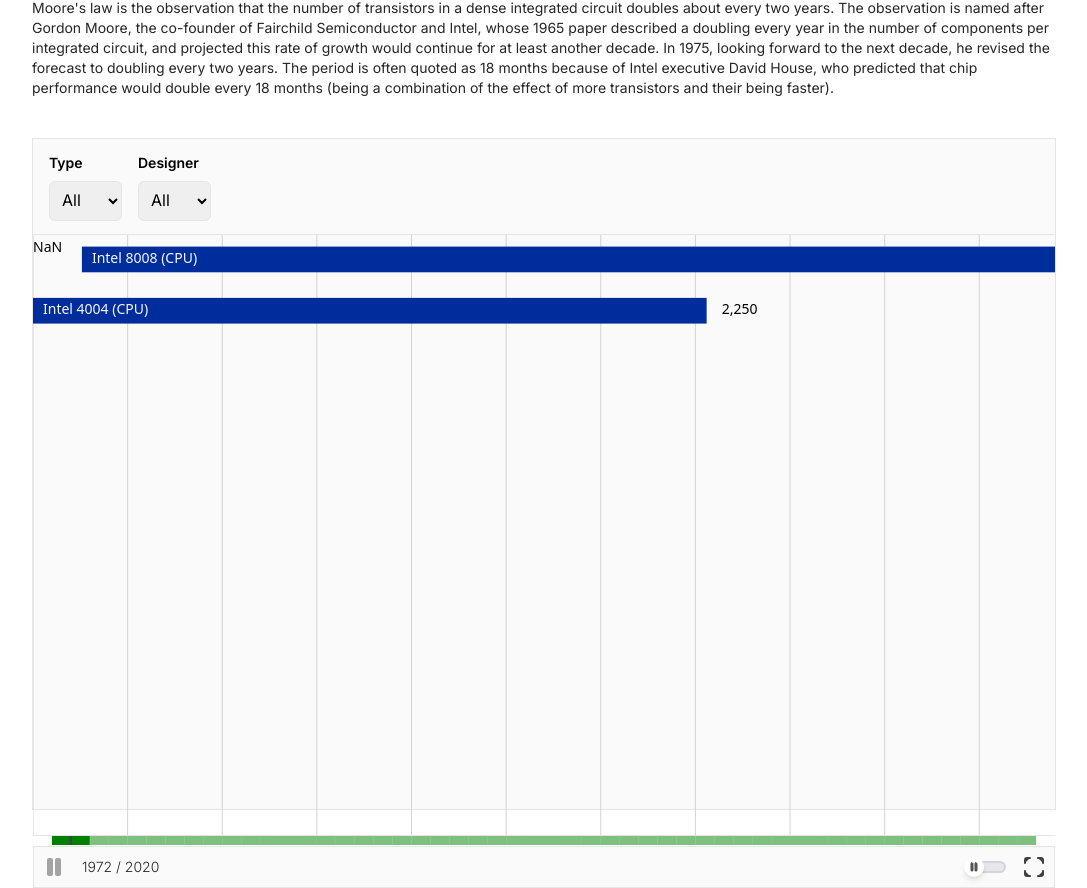
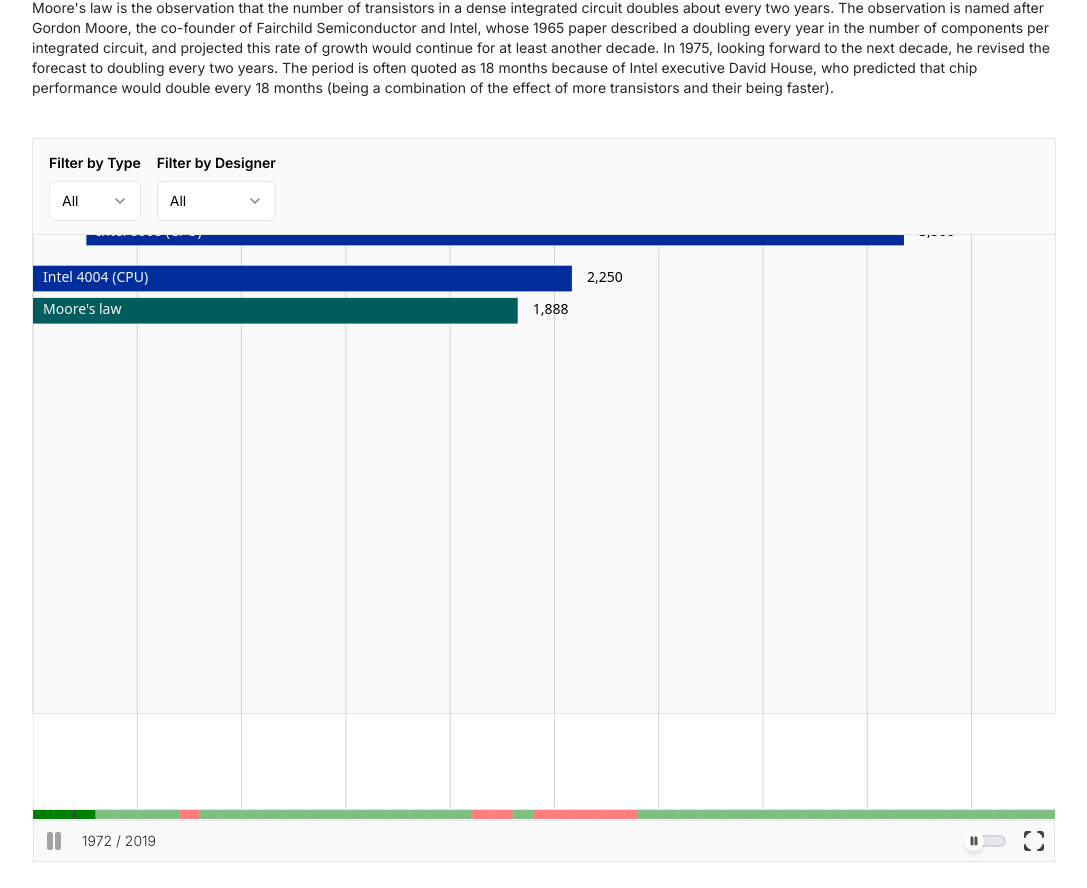
Before and after one commit to yp717/time-variant-distribution-explorer, a Next.js app: page / in a window 1280 px wide. Shown: the part 154-1042 px from the top of the page, without its empty margins (96-1183 px from the left). After the commit the page ends 1016 px from the top, so only its background shows below. Built offline with nearby package versions, Linux system fonts and the light colour scheme.

Commit message:
fix(date-ranges): align date ranges with the data - 2019

```diff
--- a/package.json
+++ b/package.json
@@ -9,6 +9,7 @@
     "lint": "next lint"
   },
   "dependencies": {
+    "@radix-ui/react-select": "^2.0.0",
     "@radix-ui/react-tooltip": "^1.0.7",
     "clsx": "^2.1.1",
     "d3": "^7.9.0",
--- /dev/null
+++ b/src/components/select/index.tsx
@@ -0,0 +1,119 @@
+import * as React from "react";
+import * as SelectPrimitive from "@radix-ui/react-select";
+
+import { Check, ChevronDown } from "lucide-react";
+import cn from "@/utils/cn";
+
+const Select = SelectPrimitive.Root;
+
+const SelectGroup = SelectPrimitive.Group;
+
+const SelectValue = SelectPrimitive.Value;
+
+const SelectTrigger = React.forwardRef<
+  React.ElementRef<typeof SelectPrimitive.Trigger>,
+  React.ComponentPropsWithoutRef<typeof SelectPrimitive.Trigger>
+>(({ className, children, ...props }, ref) => (
+  <SelectPrimitive.Trigger
+    ref={ref}
+    className={cn(
+      "flex h-10 w-full items-center justify-between rounded-md border border-gray-200 bg-white px-3 py-2 text-sm ring-offset-white placeholder:text-gray-500 focus:outline-none focus:ring-2 focus:ring-gray-950 focus:ring-offset-2 disabled:cursor-not-allowed disabled:opacity-50 dark:border-gray-800 dark:bg-gray-950 dark:ring-offset-gray-950 dark:placeholder:text-gray-400 dark:focus:ring-gray-300",
+      className
+    )}
+    {...props}
+  >
+    {children}
+    <SelectPrimitive.Icon asChild>
+      <ChevronDown className="h-4 w-4 opacity-50" />
+    </SelectPrimitive.Icon>
+  </SelectPrimitive.Trigger>
+));
+SelectTrigger.displayName = SelectPrimitive.Trigger.displayName;
+
+const SelectContent = React.forwardRef<
+  React.ElementRef<typeof SelectPrimitive.Content>,
+  React.ComponentPropsWithoutRef<typeof SelectPrimitive.Content>
+>(({ className, children, position = "popper", ...props }, ref) => (
+  <SelectPrimitive.Portal>
+    <SelectPrimitive.Content
+      ref={ref}
+      className={cn(
+        "relative z-50 min-w-[8rem] overflow-hidden rounded-md border border-gray-200 bg-white text-gray-950 shadow-md data-[state=open]:animate-in data-[state=closed]:animate-out data-[state=closed]:fade-out-0 data-[state=open]:fade-in-0 data-[state=closed]:zoom-out-95 data-[state=open]:zoom-in-95 data-[side=bottom]:slide-in-from-top-2 data-[side=left]:slide-in-from-right-2 data-[side=right]:slide-in-from-left-2 data-[side=top]:slide-in-from-bottom-2 dark:border-gray-800 dark:bg-gray-950 dark:text-gray-50",
+        position === "popper" &&
+          "data-[side=bottom]:translate-y-1 data-[side=left]:-translate-x-1 data-[side=right]:translate-x-1 data-[side=top]:-translate-y-1",
+        className
+      )}
+      position={position}
+      {...props}
+    >
+      <SelectPrimitive.Viewport
+        className={cn(
+          "p-1",
+          position === "popper" &&
+            "h-[var(--radix-select-trigger-height)] w-full min-w-[var(--radix-select-trigger-width)]"
+        )}
+      >
+        {children}
+      </SelectPrimitive.Viewport>
+    </SelectPrimitive.Content>
+  </SelectPrimitive.Portal>
+));
+SelectContent.displayName = SelectPrimitive.Content.displayName;
+
+const SelectLabel = React.forwardRef<
+  React.ElementRef<typeof SelectPrimitive.Label>,
+  React.ComponentPropsWithoutRef<typeof SelectPrimitive.Label>
+>(({ className, ...props }, ref) => (
+  <SelectPrimitive.Label
+    ref={ref}
+    className={cn("py-1.5 pl-8 pr-2 text-sm font-semibold", className)}
+    {...props}
+  />
+));
+SelectLabel.displayName = SelectPrimitive.Label.displayName;
+
+const SelectItem = React.forwardRef<
+  React.ElementRef<typeof SelectPrimitive.Item>,
+  React.ComponentPropsWithoutRef<typeof SelectPrimitive.Item>
+>(({ className, children, ...props }, ref) => (
+  <SelectPrimitive.Item
+    ref={ref}
+    className={cn(
+      "relative flex w-full cursor-default select-none items-center rounded-sm py-1.5 pl-8 pr-2 text-sm outline-none focus:bg-gray-100 focus:text-gray-900 data-[disabled]:pointer-events-none data-[disabled]:opacity-50 dark:focus:bg-gray-800 dark:focus:text-gray-50",
+      className
+    )}
+    {...props}
+  >
+    <span className="absolute left-2 flex h-3.5 w-3.5 items-center justify-center">
+      <SelectPrimitive.ItemIndicator>
+        <Check className="h-4 w-4" />
+      </SelectPrimitive.ItemIndicator>
+    </span>
+
+    <SelectPrimitive.ItemText>{children}</SelectPrimitive.ItemText>
+  </SelectPrimitive.Item>
+));
+SelectItem.displayName = SelectPrimitive.Item.displayName;
+
+const SelectSeparator = React.forwardRef<
+  React.ElementRef<typeof SelectPrimitive.Separator>,
+  React.ComponentPropsWithoutRef<typeof SelectPrimitive.Separator>
+>(({ className, ...props }, ref) => (
+  <SelectPrimitive.Separator
+    ref={ref}
+    className={cn("-mx-1 my-1 h-px bg-gray-100 dark:bg-gray-800", className)}
+    {...props}
+  />
+));
+SelectSeparator.displayName = SelectPrimitive.Separator.displayName;
+
+export {
+  Select,
+  SelectGroup,
+  SelectValue,
+  SelectTrigger,
+  SelectContent,
+  SelectLabel,
+  SelectItem,
+  SelectSeparator,
+};
--- a/src/components/tvd-explorer/VerticalGrid.tsx
+++ b/src/components/tvd-explorer/VerticalGrid.tsx
@@ -8,7 +8,7 @@
   // TODO: remove type assertion
   const { width, height } = svgDimensions as DOMRect;
 
-  const xScale = d3.scaleLinear().domain([1970, 2024]).range([0, width]);
+  const xScale = d3.scaleLinear().domain([1970, 2019]).range([0, width]);
   const ticks = xScale.ticks();
 
   return (
--- /dev/null
+++ b/src/components/tvd-explorer/area-chart/index.tsx
@@ -0,0 +1,67 @@
+import * as React from "react";
+import * as d3 from "d3";
+
+import { useResizeObserver } from "@/hooks/useResizeObserver";
+import { useVis } from "../vis-context";
+
+interface IAreaChartProps {
+  data: {
+    name: string;
+    designer: string;
+    year: number;
+    transistors: number;
+    type: string;
+  }[][];
+  mooresLawData: Record<number, number>;
+}
+
+export default function AreaChart({ data, mooresLawData }: IAreaChartProps) {
+  const { svgDimensions } = useVis();
+  return null;
+  const { width, height } = svgDimensions;
+
+  const transistorsByYear = Object.entries(data).reduce(
+    (acc, [year, entries]) => {
+      const maxInYear = entries.reduce(
+        (max, item) => Math.max(max, item.transistors),
+        0
+      );
+      acc[year] = maxInYear;
+      return acc;
+    },
+    {} as Record<string, number>
+  );
+
+  const differences = Object.entries(transistorsByYear).map(
+    ([year, transistors]) => ({
+      year: parseInt(year, 10),
+      difference: transistors - (mooresLawData[parseInt(year, 10)] || 0),
+    })
+  );
+
+  const xScale = d3.scaleLinear().domain([1970, 2019]).range([0, width]);
+  const yScale = d3
+    .scaleLinear()
+    .domain([
+      d3.min(differences, (d) => d.difference),
+      d3.max(differences, (d) => d.difference),
+    ])
+    .range([height, 0]);
+
+  const areaGenerator = d3
+    .area<{ year: number; difference: number }>()
+    .x((d) => xScale(d.year))
+    .y0(yScale(0))
+    .y1((d) => yScale(d.difference))
+    .curve(d3.curveMonotoneX);
+
+  return (
+    <g>
+      <path
+        d={areaGenerator(differences) || undefined}
+        fill="steelblue"
+        opacity={0.7}
+      />
+    </g>
+  );
+}
--- a/src/components/tvd-explorer/bar-chart/index.tsx
+++ b/src/components/tvd-explorer/bar-chart/index.tsx
@@ -21,7 +21,10 @@
 
   // not worth memoizing this since data changes every year
   const xDomain = [0, d3.max(data, (d) => d.transistors)] as [number, number];
-  const xScale = d3.scaleLinear().domain(xDomain).range([0, width]);
+  const xScale = d3
+    .scaleLinear()
+    .domain(xDomain)
+    .range([0, width * 0.8]);
 
   const yScale = React.useMemo(
     () =>
--- a/src/components/tvd-explorer/helpers/mooresLaw.ts
+++ b/src/components/tvd-explorer/helpers/mooresLaw.ts
@@ -1,8 +1,8 @@
 import * as d3 from "d3";
 
 export default function mooresLaw(): Record<number, number> {
-  const rangeStart = 1972;
-  const rangeEnd = 2024;
+  const rangeStart = 1971;
+  const rangeEnd = 2019;
   const startValue = 1000;
 
   return d3.range(rangeStart, rangeEnd).reduce(
--- a/src/components/tvd-explorer/index.tsx
+++ b/src/components/tvd-explorer/index.tsx
@@ -15,6 +15,7 @@
 import mooresLaw from "./helpers/mooresLaw";
 import BarChart from "./bar-chart";
 import TVDMenu from "./tvd-menu";
+import AreaChart from "./area-chart";
 
 /**
  * Time Varying Distribution Explorer component inspired by video players and bar chart animations.
@@ -30,7 +31,7 @@
   );
   const [designerFilter, setDesignerFilter] = React.useState<string>("all");
 
-  const dimensions = useResizeObserver(containerRef);
+  const dimensions = useResizeObserver(svgRef);
   const [paused, setPaused] = React.useState(false);
   const data = useData(typeFilter);
   const mooresLawData = React.useMemo(() => mooresLaw(), []);
@@ -51,7 +52,7 @@
         return year + 1;
       });
 
-      if (currentYear >= 2024) {
+      if (currentYear >= 2019) {
         interval.stop();
       }
     }, 2000);
@@ -73,27 +74,27 @@
 
   const xScale = d3
     .scaleLinear()
-    .domain([1970, 2024])
+    .domain([1970, 2019])
     .range([0, dimensions.width]);
 
   return (
     <NoSSR
       fallback={
-        <div className="w-full px-6 py-6 mx-auto text-gray-900 bg-white h-[600px] flex items-center justify-center">
+        <div className="aspect-video w-full px-6 py-6 mx-auto text-gray-900 bg-white h-full flex items-center justify-center">
           <p>Loading...</p>
         </div>
       }
     >
       <div
-        className="w-full h-full bg-neutral-50 dark:bg-neutral-900 border border-neutral-200 dark:border-neutral-800"
+        className="aspect-video w-full h-full bg-neutral-50 dark:bg-neutral-900 border border-neutral-200 dark:border-neutral-800"
         ref={containerRef}
       >
         <TVDHeader />
         <VisProvider svgRef={svgRef} containerRef={containerRef}>
           <svg
-            className="w-full h-[600px]"
-            height={600}
-            width={dimensions.width}
+            className="w-full h-full"
+            // height={dimensions.height}
+            // width={dimensions.width}
             ref={svgRef}
           >
             <VerticalGrid />
@@ -116,6 +117,7 @@
               ]}
               barThickness={30}
             />
+            {/* <AreaChart data={data} mooresLawData={mooresLawData} /> */}
           </svg>
           {data && data[currentYear] && (
             <TVDTimeline
--- /dev/null
+++ b/src/components/tvd-explorer/tvd-header/filter.tsx
@@ -0,0 +1,32 @@
+import {
+  Select,
+  SelectContent,
+  SelectTrigger,
+  SelectValue,
+  SelectItem,
+} from "@/components/select";
+
+interface TVDFilterProps {
+  label: string;
+  options: string[];
+}
+
+export default function TVDFilter({ label, options }: TVDFilterProps) {
+  return (
+    <div className="flex flex-col gap-2">
+      <label className="font-semibold text-sm">{label}</label>
+      <Select>
+        <SelectTrigger>
+          <SelectValue placeholder="All" />
+        </SelectTrigger>
+        <SelectContent>
+          {options.map((option) => (
+            <SelectItem key={option} value={option}>
+              {option}
+            </SelectItem>
+          ))}
+        </SelectContent>
+      </Select>
+    </div>
+  );
+}
--- a/src/components/tvd-explorer/tvd-header/filters.tsx
+++ b/src/components/tvd-explorer/tvd-header/filters.tsx
@@ -1,31 +1,10 @@
+import TVDFilter from "./filter";
+
 export default function Filters() {
   return (
     <div className="flex gap-4">
-      <div className="flex flex-col gap-2">
-        <label className="font-semibold text-sm">Type</label>
-        <select
-          className="border border-neutral-200 dark:border-neutral-800 rounded-md p-2"
-          name="chip-type"
-          id="chip-type"
-        >
-          <option value="all">All</option>
-          <option value="CPU">CPU</option>
-          <option value="GPU">GPU</option>
-        </select>
-      </div>
-
-      <div className="flex flex-col gap-2">
-        <label className="font-semibold text-sm">Designer</label>
-        <select
-          className="border border-neutral-200 dark:border-neutral-800 rounded-md p-2"
-          name="chip-designer"
-          id="chip-designer"
-        >
-          <option value="all">All</option>
-          <option value="CPU">CPU</option>
-          <option value="GPU">GPU</option>
-        </select>
-      </div>
+      <TVDFilter label="Filter by Type" options={["All", "CPU", "GPU"]} />
+      <TVDFilter label="Filter by Designer" options={["All", "CPU", "GPU"]} />
     </div>
   );
 }
--- a/src/components/tvd-explorer/tvd-menu/index.tsx
+++ b/src/components/tvd-explorer/tvd-menu/index.tsx
@@ -25,7 +25,7 @@
       {/* TODO: turn each of the controls in the menu into a component */}
       <div className="flex gap-4 items-center justify-center">
         <PlayButton paused={paused} setPaused={setPaused} />
-        <p className="font-light text-sm text-neutral-800 dark:text-neutral-100">{`${currentYear} / ${2020}`}</p>
+        <p className="font-light text-sm text-neutral-800 dark:text-neutral-100">{`${currentYear} / ${2019}`}</p>
       </div>
       <div className="flex gap-4 items-center justify-center">
         <AutoPlayButton autoPlay={autoPlay} setAutoPlay={setAutoPlay} />
--- a/src/components/tvd-explorer/tvd-timeline/index.tsx
+++ b/src/components/tvd-explorer/tvd-timeline/index.tsx
@@ -40,7 +40,7 @@
     {} as Record<string, number>
   );
 
-  const xDomain = [1970, 2024];
+  const xDomain = [1970, 2019];
   const xRange = [0, width];
 
   const xScale = d3.scaleLinear().domain(xDomain).range(xRange);
@@ -88,6 +88,7 @@
               />
             );
           })}
+        </g>
         <g>
           {hovered ? (
             <circle
@@ -109,7 +110,6 @@
             />
           )}
         </g>
-        </g>
       </svg>
     </div>
   );
```
Also changed, not shown: 1 other file (tests, documents, lock files or other folders). Lines whose indentation alone changed are shown as unchanged.
